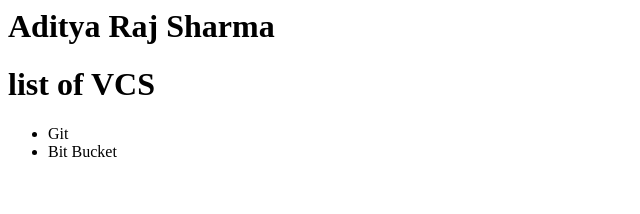
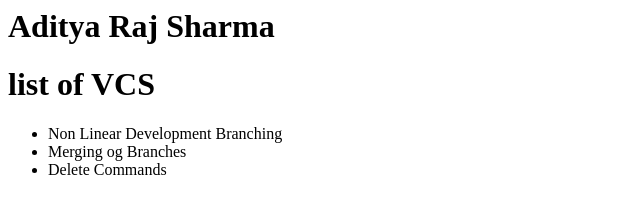
Before and after one commit to aditya709016/AdityaRepo, a plain HTML site: page Untitled-1.html in a window 1280 px wide. Shown: the whole page, without its empty margins (0-640 px from the left). Drawn offline with Linux system fonts and the light colour scheme.

Commit message:
Important Topics

```diff
--- a/Untitled-1.html
+++ b/Untitled-1.html
@@ -4,8 +4,9 @@
         <h1>Aditya Raj Sharma</h1>
         <h1>list of VCS</h1>
         <ul>
-            <li>Git</li>
-            <li>Bit Bucket</li>
+            <li>Non Linear Development Branching</li>
+            <li>Merging og Branches</li>
+            <li>Delete Commands</li>
         </u>
     </body>
 </html>
```
